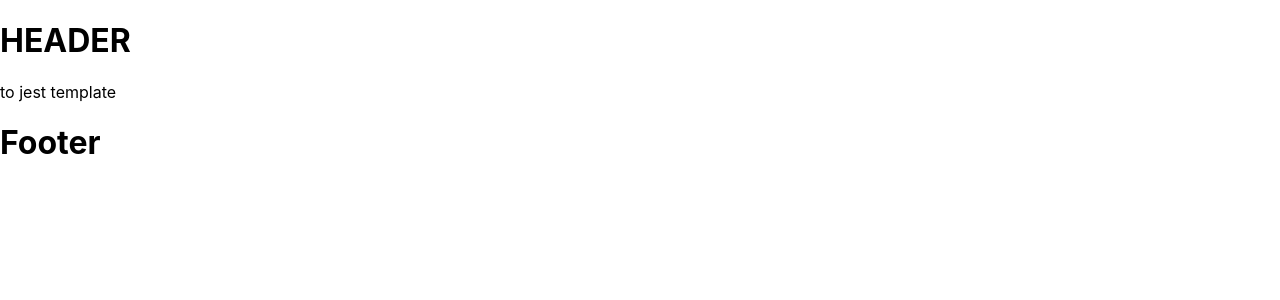
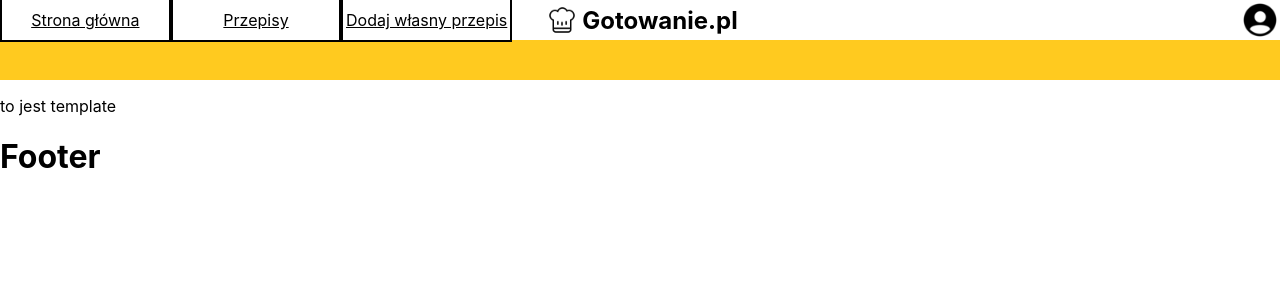
Before and after one commit to Kon0pka/Soft_Serve, a React (Create React App) app in the folder app/: page /template in a window 1280 px wide. Shown: the top 300 px of the page. Built offline with nearby package versions, Linux system fonts and the light colour scheme.

Commit message:
header zrobiony
dodałem aktywne linki, elementy dodatkowe i style

```diff
--- a/app/src/components/Header.js
+++ /dev/null
@@ -1,13 +0,0 @@
-import React, { useEffect } from "react"
-
-function Header() {
-  return (
-    <>
-      <header>
-        <h1>HEADER</h1>
-      </header>
-    </>
-  )
-}
-
-export default Header
--- /dev/null
+++ b/app/src/components/header/Header.js
@@ -0,0 +1,34 @@
+import React, { useEffect } from "react"
+import { NavLink } from "react-router-dom"
+import styles from "./header.module.css"
+import LogoStrony from "./LogoStrony.png"
+import Person from "./Person.png"
+
+function Header() {
+  return (
+    <>
+      <header className={styles.main}>
+        <div className={styles.navigation}>
+          <NavLink className={({ isActive }) => (isActive ? styles.active_link : styles.link)} to="/">
+            Strona główna
+          </NavLink>
+          <NavLink className={({ isActive }) => (isActive ? styles.active_link : styles.link)} to="/recipe">
+            Przepisy
+          </NavLink>
+          <NavLink className={({ isActive }) => (isActive ? styles.active_link : styles.link)} to="add_recipe">
+            Dodaj własny przepis
+          </NavLink>
+        </div>
+        <div className={styles.logo}>
+          <img src={LogoStrony} alt="img" width={40} height={40} />
+          <h2>Gotowanie.pl</h2>
+        </div>
+        <div className={styles.settings}>
+          <img src={Person} alt="ustawienia" width={40} height={40} />
+        </div>
+      </header>
+    </>
+  )
+}
+
+export default Header
--- /dev/null
+++ b/app/src/components/header/header.module.css
@@ -0,0 +1,54 @@
+.main {
+  display: flex;
+  background-color: #ffca1f;
+  height: 80px;
+  width: 100%;
+}
+
+.navigation {
+  height: 50%;
+  width: 40%;
+  display: flex;
+  align-items: center;
+  justify-content: space-evenly;
+  background-color: white;
+}
+
+.link {
+  display: flex;
+  align-items: center;
+  justify-content: center;
+  width: 33%;
+  height: 100%;
+  border: 2px solid black;
+  background-color: #ffffff;
+  color: black;
+}
+
+.active_link {
+  display: flex;
+  align-items: center;
+  justify-content: center;
+  width: 33%;
+  height: 100%;
+  border: 2px solid black;
+  background-color: #ffca1f;
+  color: black;
+}
+
+.logo {
+  height: 50%;
+  width: 20%;
+  display: flex;
+  align-items: center;
+  justify-content: center;
+  background-color: white;
+}
+
+.settings {
+  display: flex;
+  justify-content: end;
+  width: 40%;
+  height: 50%;
+  background-color: white;
+}
--- a/app/src/components/main_body/AddRecipe.js
+++ b/app/src/components/main_body/addRecipe/AddRecipe.js
@@ -1,10 +1,14 @@
 import React, { useEffect } from "react"
 
 function AddRecipe() {
+  useEffect(() => {
+    document.title = "Dodaj przepis"
+  }, [])
+
   return (
-    <body>
+    <>
       <h1>AddRecipe</h1>
-    </body>
+    </>
   )
 }
 
--- a/app/src/components/main_body/HomePage.js
+++ b/app/src/components/main_body/homePage/HomePage.js
@@ -2,9 +2,9 @@ import React, { useEffect } from "react"
 
 function HomePage() {
   return (
-    <body>
+    <>
       <h1>HomePage</h1>
-    </body>
+    </>
   )
 }
 
--- a/app/src/components/main_body/Recipe.js
+++ b/app/src/components/main_body/recipe/Recipe.js
@@ -1,10 +1,14 @@
 import React, { useEffect } from "react"
 
 function Recipe() {
+  useEffect(() => {
+    document.title = "Przepisy"
+  }, [])
+
   return (
-    <body>
+    <>
       <h1>Recipe</h1>
-    </body>
+    </>
   )
 }
 
--- a/app/src/components/main_body/template.js
+++ b/app/src/components/main_body/template.js
@@ -2,9 +2,9 @@ import React, { useEffect } from "react"
 
 function Template() {
   return (
-    <body>
+    <>
       <p>to jest template</p>
-    </body>
+    </>
   )
 }
 
```
Also changed, not shown: app/src/App.js (+5 -5 lines), app/src/components/Footer/Footer.js (renamed from app/src/components/Footer.js), app/src/components/header/LogoStrony.png (added), app/src/components/header/Person.png (added).
